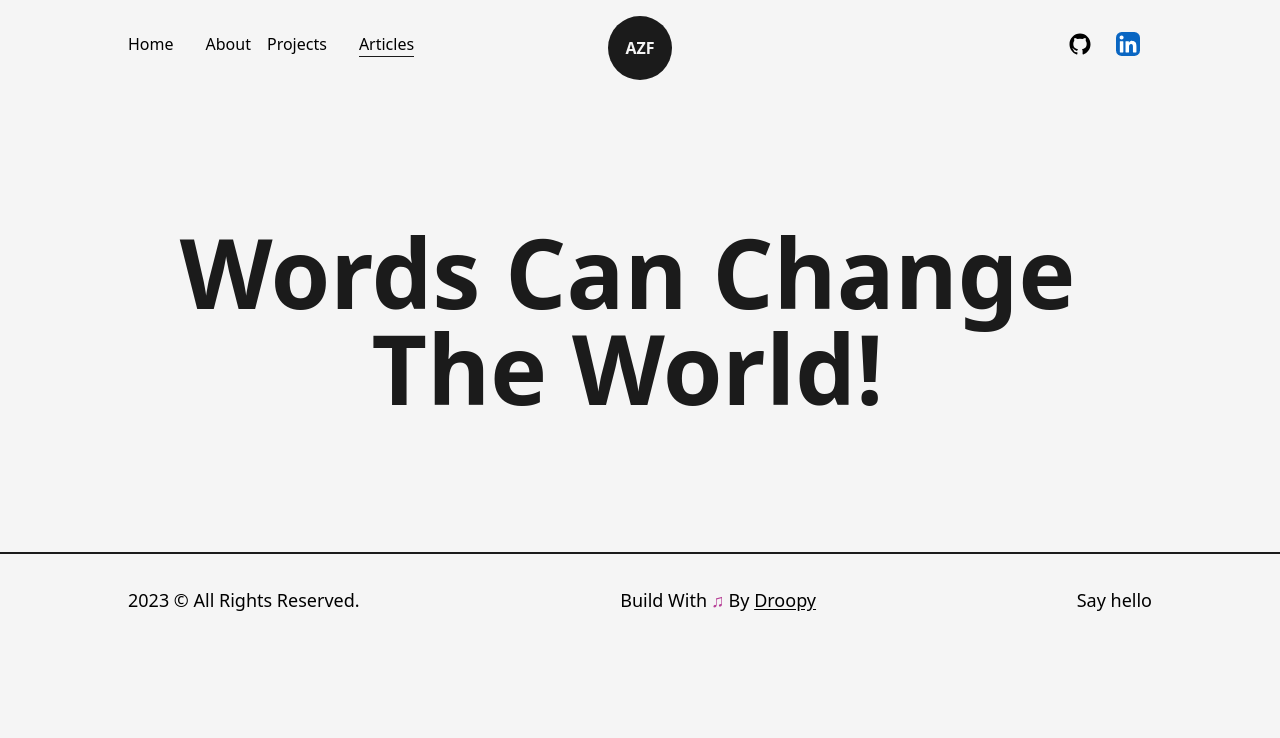
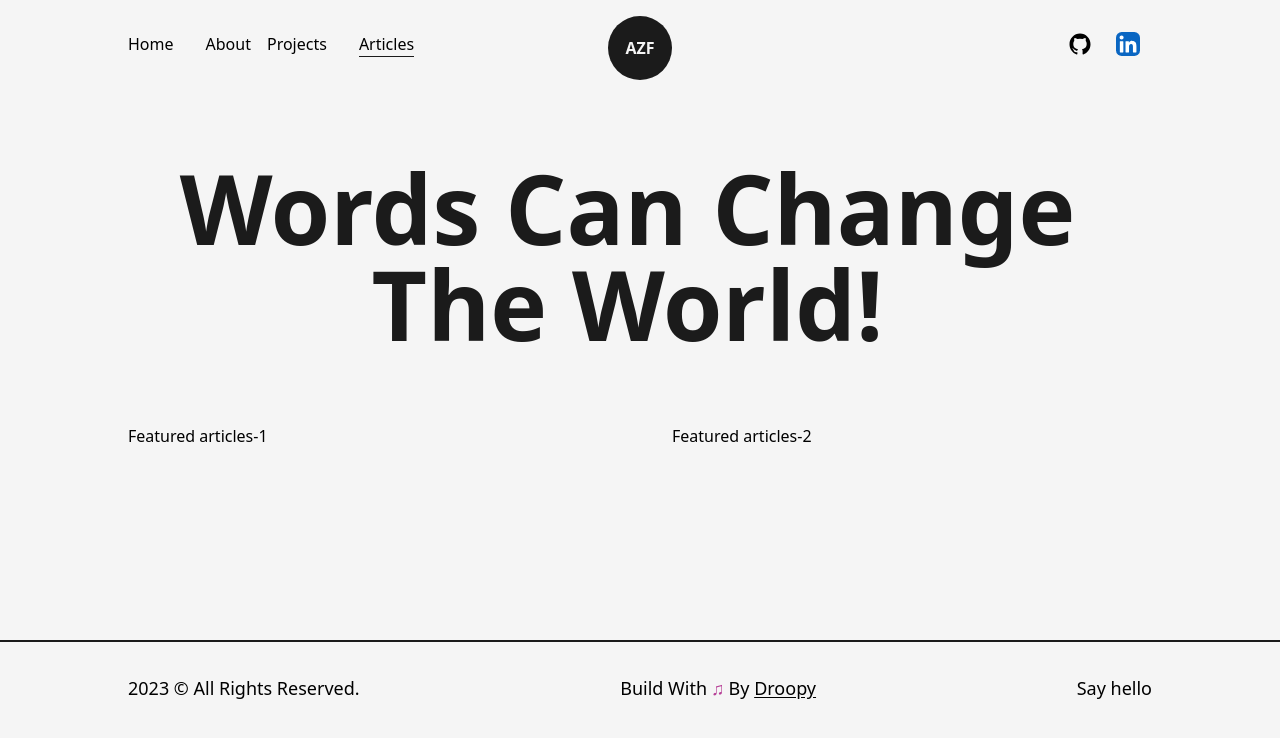
Before and after one commit to Alejandrozf23/developer-portafolio, a Next.js app: page /articles in a window 1280 px wide. Shown: the top 738 px of the page. Built offline with nearby package versions, Linux system fonts and the light colour scheme.

Commit message:
Add ul component with articles

```diff
--- a/src/pages/articles.js
+++ b/src/pages/articles.js
@@ -10,9 +10,13 @@
                 <title>About page</title>
                 <meta name="description" content="any description"/>
             </Head>
-            <main>
-                <Layout>
-                    <AnimatedText text="Words can change the world!"/>
+            <main className="w-full mb-16 flex flex-col items-center justify-center overflow-hidden">
+                <Layout className="pt-16">
+                    <AnimatedText text="Words can change the world!" className="mb-16"/>
+                    <ul className="grid grid-cols-2 gap-16">
+                        <li>Featured articles-1</li>
+                        <li>Featured articles-2</li>
+                    </ul>
                 </Layout>
             </main>
         </>
```
